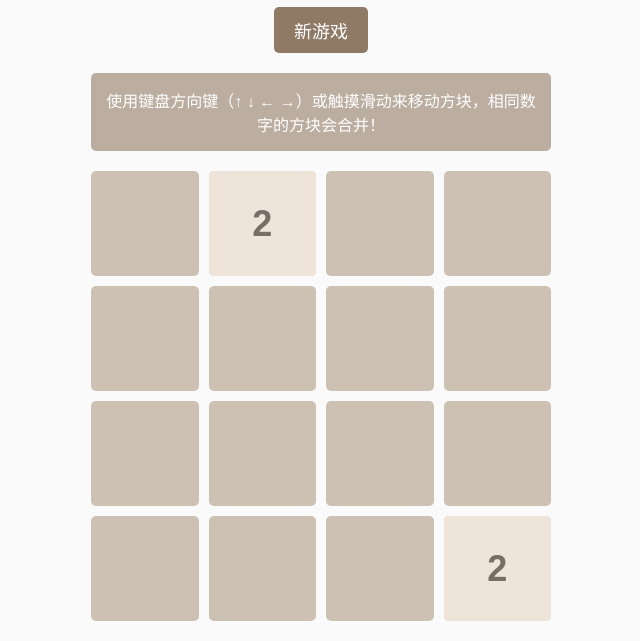
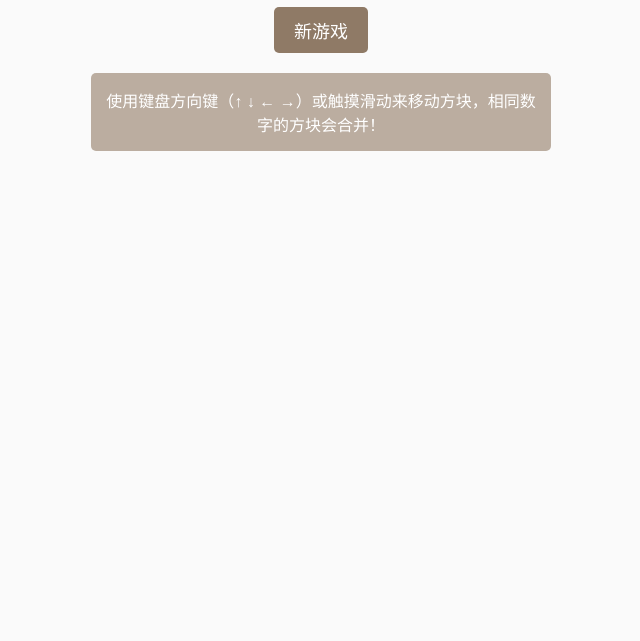
Before and after one commit to nyatofu/2048, a plain HTML site: page index.html in a window 1280 px wide. Shown: the part 161-802 px from the top of the page, without its empty margins (319-959 px from the left). Drawn offline with Linux system fonts and the light colour scheme.

Commit message:
Update index.html

```diff
--- a/index.html
+++ b/index.html
@@ -27,22 +27,7 @@
         </div>
         <div class="game-container">
             <div class="game-board" id="game-board">
-                <div class="cell" id="cell-0-0"></div>
-                <div class="cell" id="cell-0-1"></div>
-                <div class="cell" id="cell-0-2"></div>
-                <div class="cell" id="cell-0-3"></div>
-                <div class="cell" id="cell-1-0"></div>
-                <div class="cell" id="cell-1-1"></div>
-                <div class="cell" id="cell-1-2"></div>
-                <div class="cell" id="cell-1-3"></div>
-                <div class="cell" id="cell-2-0"></div>
-                <div class="cell" id="cell-2-1"></div>
-                <div class="cell" id="cell-2-2"></div>
-                <div class="cell" id="cell-2-3"></div>
-                <div class="cell" id="cell-3-0"></div>
-                <div class="cell" id="cell-3-1"></div>
-                <div class="cell" id="cell-3-2"></div>
-                <div class="cell" id="cell-3-3"></div>
+                <!-- 游戏格子 -->
             </div>
         </div>
         <div id="game-over" class="game-over">
```
